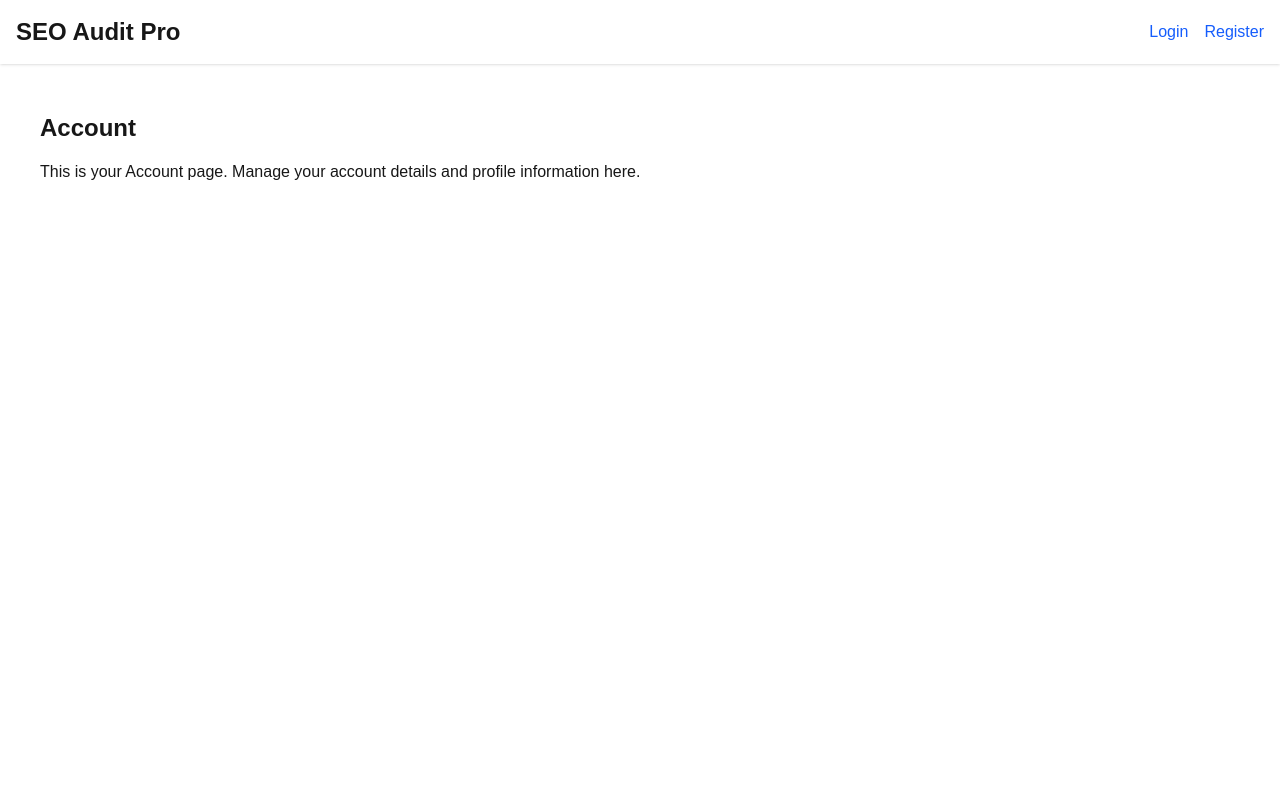
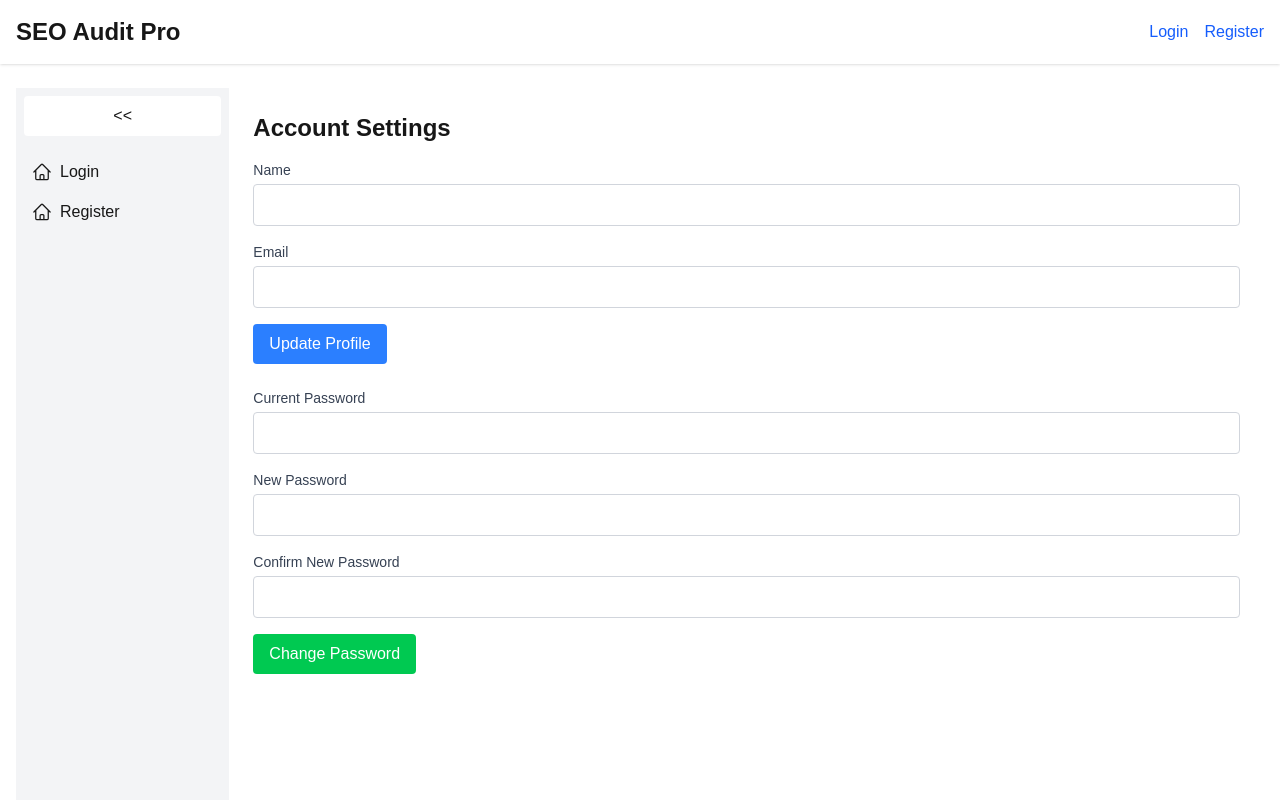
Before and after one commit to PeteLight/seo-audit, a Next.js app: page /account in a window 1280 px wide. Shown: the top 800 px of the page. Built offline with nearby package versions, Linux system fonts and the light colour scheme; no server answers.

Commit message:
fixed issue with account and setting page and re-worked reports page

```diff
--- a/src/app/account/page.tsx
+++ b/src/app/account/page.tsx
@@ -1,13 +1,131 @@
 'use client';
 
-export default function AccountPage() {
+import { useSession } from 'next-auth/react';
+import { useState } from 'react';
+import axios from 'axios';
+import Sidebar from '@/components/Sidebar';
+
+const AccountPage = () => {
+  const { data: session } = useSession();
+  const [name, setName] = useState(session?.user?.name || '');
+  const [email, setEmail] = useState(session?.user?.email || '');
+  const [currentPassword, setCurrentPassword] = useState('');
+  const [newPassword, setNewPassword] = useState('');
+  const [confirmPassword, setConfirmPassword] = useState('');
+  const [message, setMessage] = useState('');
+
+  const handleProfileUpdate = async (e: React.FormEvent) => {
+    e.preventDefault();
+    try {
+      await axios.put('/api/user/update', { name, email });
+      setMessage('Profile updated successfully.');
+    } catch (error) {
+      console.error('Error updating profile:', error);
+      setMessage('Failed to update profile.');
+    }
+  };
+
+  const handleChangePassword = async (e: React.FormEvent) => {
+    e.preventDefault();
+    if (newPassword !== confirmPassword) {
+      setMessage('New passwords do not match.');
+      return;
+    }
+    try {
+      await axios.put('/api/user/change-password', {
+        currentPassword,
+        newPassword,
+      });
+      setMessage('Password changed successfully.');
+    } catch (error) {
+      console.error('Error changing password:', error);
+      setMessage('Failed to change password.');
+    }
+  };
+
   return (
-    <div className="p-6">
-      <h1 className="text-2xl font-bold mb-4">Account</h1>
-      <p>
-        This is your Account page. Manage your account details and profile
-        information here.
-      </p>
+    <div className="flex">
+      <Sidebar />
+      <div className="container mx-auto p-6">
+        <h1 className="text-2xl font-bold mb-4">Account Settings</h1>
+        {message && <p className="mb-4 text-red-500">{message}</p>}
+        <form onSubmit={handleProfileUpdate} className="mb-6">
+          <div className="mb-4">
+            <label className="block text-sm font-medium text-gray-700">
+              Name
+            </label>
+            <input
+              type="text"
+              value={name}
+              onChange={(e) => setName(e.target.value)}
+              className="mt-1 p-2 border border-gray-300 rounded w-full"
+              required
+            />
+          </div>
+          <div className="mb-4">
+            <label className="block text-sm font-medium text-gray-700">
+              Email
+            </label>
+            <input
+              type="email"
+              value={email}
+              onChange={(e) => setEmail(e.target.value)}
+              className="mt-1 p-2 border border-gray-300 rounded w-full"
+              required
+            />
+          </div>
+          <button
+            type="submit"
+            className="bg-blue-500 text-white px-4 py-2 rounded">
+            Update Profile
+          </button>
+        </form>
+        <form onSubmit={handleChangePassword}>
+          <div className="mb-4">
+            <label className="block text-sm font-medium text-gray-700">
+              Current Password
+            </label>
+            <input
+              type="password"
+              value={currentPassword}
+              onChange={(e) => setCurrentPassword(e.target.value)}
+              className="mt-1 p-2 border border-gray-300 rounded w-full"
+              required
+            />
+          </div>
+          <div className="mb-4">
+            <label className="block text-sm font-medium text-gray-700">
+              New Password
+            </label>
+            <input
+              type="password"
+              value={newPassword}
+              onChange={(e) => setNewPassword(e.target.value)}
+              className="mt-1 p-2 border border-gray-300 rounded w-full"
+              required
+            />
+          </div>
+          <div className="mb-4">
+            <label className="block text-sm font-medium text-gray-700">
+              Confirm New Password
+            </label>
+            <input
+              type="password"
+              value={confirmPassword}
+              onChange={(e) => setConfirmPassword(e.target.value)}
+              className="mt-1 p-2 border border-gray-300 rounded w-full"
+              required
+            />
+          </div>
+          <button
+            type="submit"
+            className="bg-green-500 text-white px-4 py-2 rounded">
+            Change Password
+          </button>
+        </form>
+      </div>
     </div>
   );
-}
+};
+
+export default AccountPage;
--- a/src/app/reports/data/mockReportData.ts
+++ b/src/app/reports/data/mockReportData.ts
@@ -1,26 +1,18 @@
-export const mockReports = [
+export const mockReportData = [
   {
     id: 1,
+    title: 'SEO Report - March 2024',
     website: 'example.com',
-    seoScore: 85,
-    date: '2024-03-01',
+    date: '2024-03-15',
+    score: 85,
+    details: "This report evaluates your site's SEO performance in March.",
   },
   {
     id: 2,
-    website: 'businesssite.com',
-    seoScore: 78,
-    date: '2024-02-28',
-  },
-  {
-    id: 3,
-    website: 'localshop.net',
-    seoScore: 92,
-    date: '2024-02-25',
-  },
-  {
-    id: 4,
-    website: 'startup.io',
-    seoScore: 80,
-    date: '2024-02-22',
+    title: 'SEO Report - February 2024',
+    website: 'example.com',
+    date: '2024-02-15',
+    score: 82,
+    details: "This report evaluates your site's SEO performance in February.",
   },
 ];
--- a/src/app/settings/page.tsx
+++ b/src/app/settings/page.tsx
@@ -1,13 +1,67 @@
 'use client';
 
-export default function SettingsPage() {
+import { useState } from 'react';
+import axios from 'axios';
+import Sidebar from '@/components/Sidebar';
+
+const SettingsPage = () => {
+  const [emailNotifications, setEmailNotifications] = useState(true);
+  const [theme, setTheme] = useState('light');
+  const [message, setMessage] = useState('');
+
+  const handleSettingsUpdate = async (e: React.FormEvent) => {
+    e.preventDefault();
+    try {
+      await axios.put('/api/user/settings', { emailNotifications, theme });
+      setMessage('Settings updated successfully.');
+    } catch (error) {
+      console.error('Error updating settings:', error);
+      setMessage('Failed to update settings.');
+    }
+  };
+
   return (
-    <div className="p-6">
-      <h1 className="text-2xl font-bold mb-4">Settings</h1>
-      <p>
-        This is the Settings page. Configure your preferences and application
-        settings here.
-      </p>
+    <div className="flex">
+      <Sidebar />
+      <div className="container mx-auto p-6">
+        <h1 className="text-2xl font-bold mb-4">User Settings</h1>
+        {message && <p className="mb-4 text-red-500">{message}</p>}
+        <form onSubmit={handleSettingsUpdate}>
+          <div className="mb-4">
+            <label className="block text-sm font-medium text-gray-700">
+              Email Notifications
+            </label>
+            <select
+              value={emailNotifications ? 'enabled' : 'disabled'}
+              onChange={(e) =>
+                setEmailNotifications(e.target.value === 'enabled')
+              }
+              className="mt-1 p-2 border border-gray-300 rounded w-full">
+              <option value="enabled">Enabled</option>
+              <option value="disabled">Disabled</option>
+            </select>
+          </div>
+          <div className="mb-4">
+            <label className="block text-sm font-medium text-gray-700">
+              Theme Preference
+            </label>
+            <select
+              value={theme}
+              onChange={(e) => setTheme(e.target.value)}
+              className="mt-1 p-2 border border-gray-300 rounded w-full">
+              <option value="light">Light</option>
+              <option value="dark">Dark</option>
+            </select>
+          </div>
+          <button
+            type="submit"
+            className="bg-blue-500 text-white px-4 py-2 rounded">
+            Save Settings
+          </button>
+        </form>
+      </div>
     </div>
   );
-}
+};
+
+export default SettingsPage;
```
Also changed, not shown: package.json (+7 -1 lines), src/app/reports/page.tsx (+116 -20 lines), 1 other file (tests, documents, lock files or other folders).
